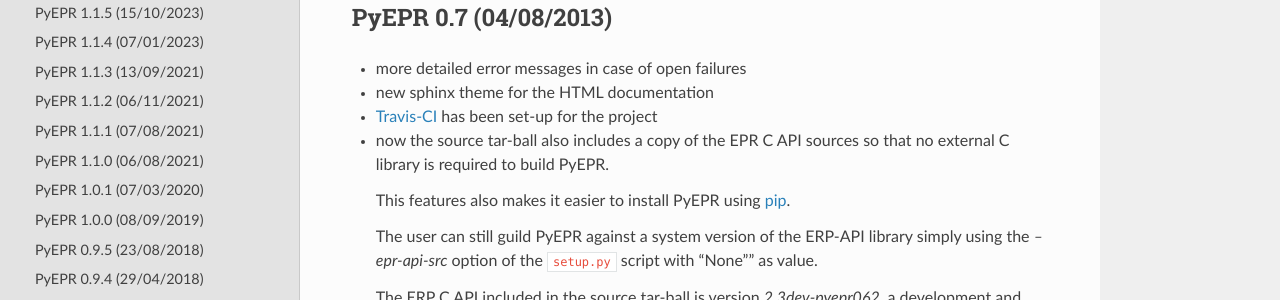
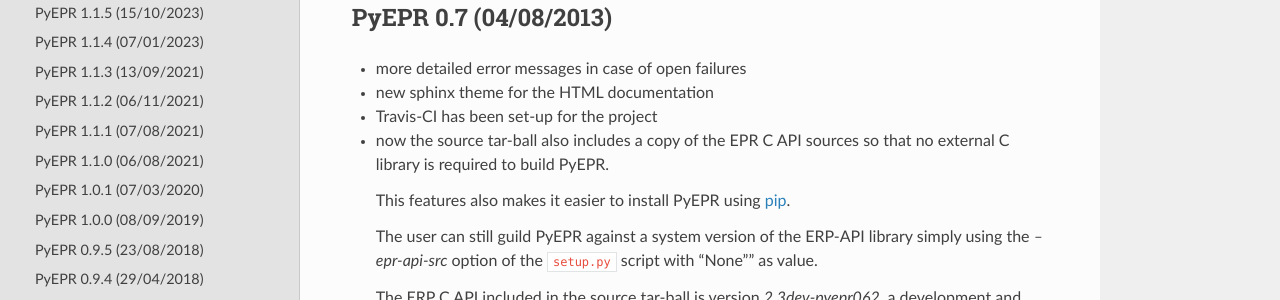
Before and after one commit to avalentino/pyepr, a Sphinx documentation site: the page built from docs/NEWS.rst, in a window 1280 px wide and 900 px high, scrolled down 6434 px. Shown: the part 151-451 px from the top of the window. Built offline with Sphinx 7.4.7 and the Read the Docs theme 3.1.0, drawn with Linux system fonts in a browser that asks for light colours.

```diff
--- a/docs/NEWS.rst
+++ b/docs/NEWS.rst
@@ -373,7 +373,7 @@ PyEPR 0.7 (04/08/2013)
 
 * more detailed error messages in case of open failures
 * new sphinx theme for the HTML documentation
-* `Travis-CI`_ has been set-up for the project
+* Travis-CI has been set-up for the project
 * now the source tar-ball also includes a copy of the EPR C API sources
   so that no external C library is required to build PyEPR.
 
```
Also changed, not shown: other parts of docs/NEWS.rst (+0 -2 lines).
